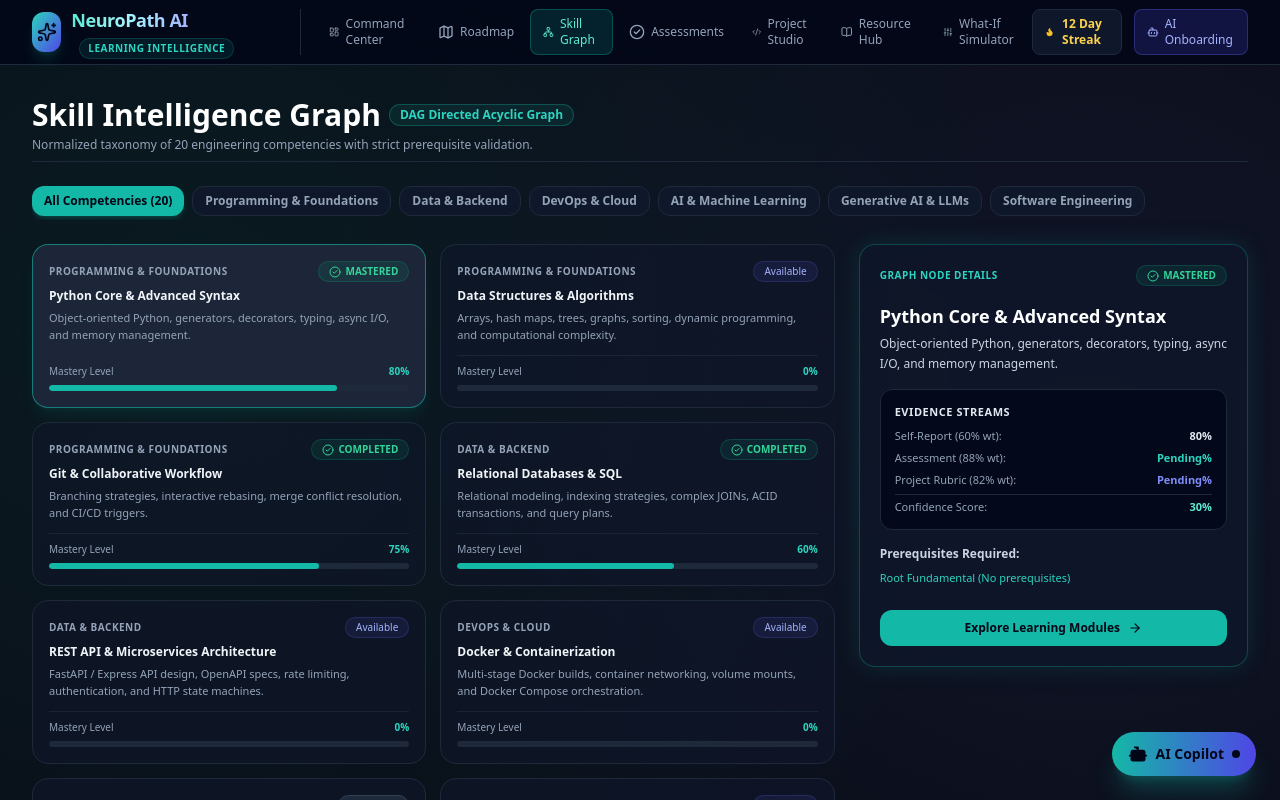
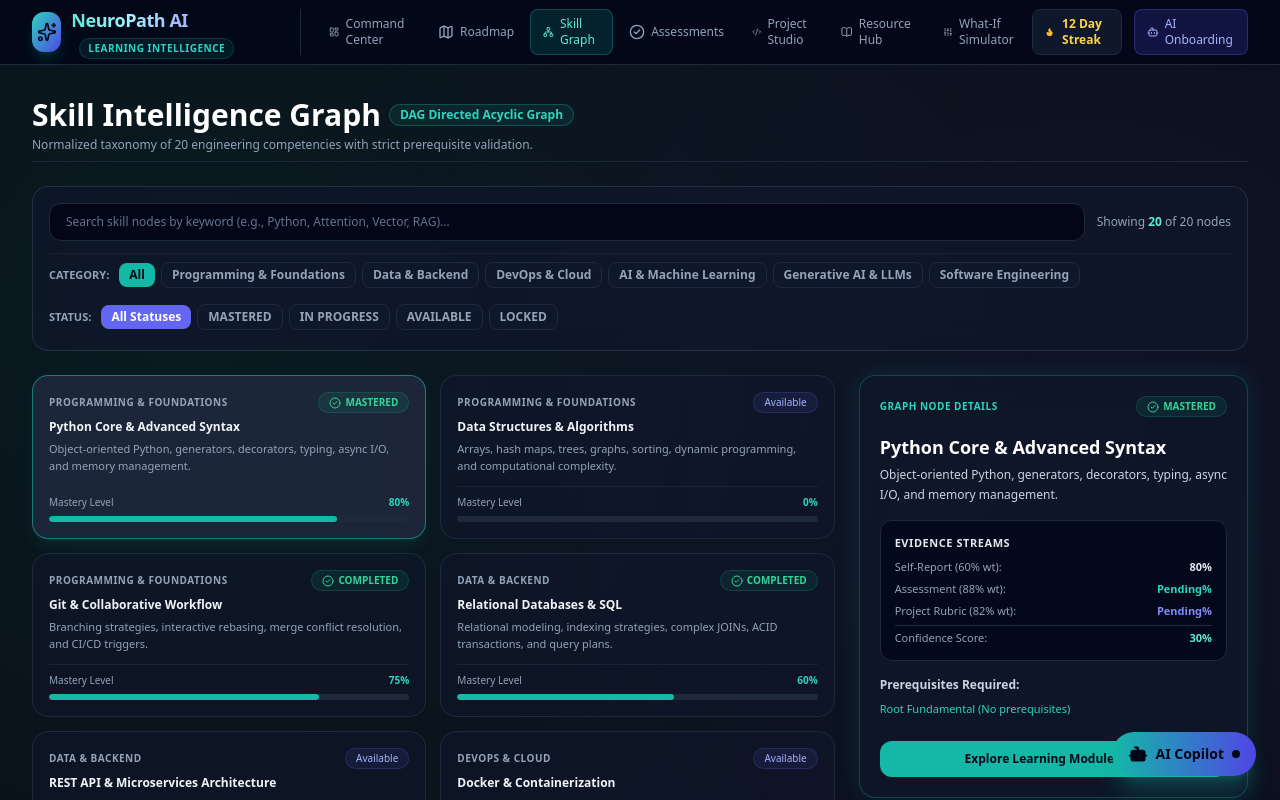
Before and after one commit to architSrivastava123/NeuroPathAI, a Next.js app: page /skills in a window 1280 px wide. Shown: the top 800 px of the page. Built offline with nearby package versions, Linux system fonts and the light colour scheme.

Commit message:
feat(skills): add interactive skill node search and status filter toolbar

```diff
--- a/src/app/skills/page.tsx
+++ b/src/app/skills/page.tsx
@@ -48,9 +48,18 @@ export default function SkillsPage() {
       .finally(() => setLoading(false));
   }, []);
 
-  const filteredSkills = selectedCategory === "ALL"
-    ? skills
-    : skills.filter(s => s.category === selectedCategory);
+  const [searchQuery, setSearchQuery] = useState<string>("");
+  const [selectedStatus, setSelectedStatus] = useState<string>("ALL");
+
+  const filteredSkills = skills.filter((s) => {
+    const matchesCategory = selectedCategory === "ALL" || s.category === selectedCategory;
+    const matchesStatus = selectedStatus === "ALL" || s.userState.status === selectedStatus;
+    const matchesSearch = !searchQuery.trim() ||
+      s.name.toLowerCase().includes(searchQuery.toLowerCase()) ||
+      s.description.toLowerCase().includes(searchQuery.toLowerCase()) ||
+      s.category.toLowerCase().includes(searchQuery.toLowerCase());
+    return matchesCategory && matchesStatus && matchesSearch;
+  });
 
   const getStatusBadge = (status: StepStatus) => {
     switch (status) {
@@ -102,31 +111,70 @@ export default function SkillsPage() {
         </div>
       </div>
 
-      {/* Filter Tabs */}
-      <div className="flex gap-2 overflow-x-auto pb-1">
+      {/* Search & Filter Toolbar */}
+      <div className="space-y-3 p-4 rounded-2xl glass-panel">
+        <div className="flex flex-col sm:flex-row items-center gap-3">
+          <div className="relative flex-1 w-full">
+            <input
+              type="text"
+              value={searchQuery}
+              onChange={(e) => setSearchQuery(e.target.value)}
+              placeholder="Search skill nodes by keyword (e.g., Python, Attention, Vector, RAG)..."
+              className="w-full bg-slate-950 border border-slate-800 rounded-xl px-4 py-2.5 text-xs text-slate-100 placeholder:text-slate-500 focus:outline-none focus:border-teal-500 transition-colors"
+            />
+          </div>
+
+          <div className="text-xs text-slate-400 font-medium shrink-0">
+            Showing <strong className="text-teal-300">{filteredSkills.length}</strong> of {skills.length} nodes
+          </div>
+        </div>
+
+        {/* Categories & Status Filters */}
+        <div className="flex flex-wrap items-center justify-between gap-3 pt-2 border-t border-slate-800/60">
+          <div className="flex items-center gap-1.5 overflow-x-auto pb-1 scrollbar-none">
+            <span className="text-[11px] text-slate-400 font-bold uppercase mr-1">Category:</span>
             <button
               onClick={() => setSelectedCategory("ALL")}
-          className={`px-3 py-1.5 rounded-xl text-xs font-semibold whitespace-nowrap transition-colors ${
+              className={`px-2.5 py-1 rounded-lg text-xs font-semibold whitespace-nowrap transition-colors ${
                 selectedCategory === "ALL"
-              ? "bg-teal-500 text-slate-950 shadow-md shadow-teal-500/20"
+                  ? "bg-teal-500 text-slate-950 shadow-sm"
                   : "bg-slate-900 text-slate-400 hover:text-slate-200 border border-slate-800"
               }`}
             >
-          All Competencies ({skills.length})
+              All
             </button>
             {categories.map((cat) => (
               <button
                 key={cat}
                 onClick={() => setSelectedCategory(cat)}
-            className={`px-3 py-1.5 rounded-xl text-xs font-semibold whitespace-nowrap transition-colors ${
+                className={`px-2.5 py-1 rounded-lg text-xs font-semibold whitespace-nowrap transition-colors ${
                   selectedCategory === cat
-                ? "bg-teal-500 text-slate-950 shadow-md shadow-teal-500/20"
+                    ? "bg-teal-500 text-slate-950 shadow-sm"
                     : "bg-slate-900 text-slate-400 hover:text-slate-200 border border-slate-800"
                 }`}
               >
                 {cat}
               </button>
             ))}
+          </div>
+
+          <div className="flex items-center gap-1.5 overflow-x-auto pb-1 scrollbar-none">
+            <span className="text-[11px] text-slate-400 font-bold uppercase mr-1">Status:</span>
+            {["ALL", "MASTERED", "IN_PROGRESS", "AVAILABLE", "LOCKED"].map((st) => (
+              <button
+                key={st}
+                onClick={() => setSelectedStatus(st)}
+                className={`px-2.5 py-1 rounded-lg text-xs font-semibold whitespace-nowrap transition-colors ${
+                  selectedStatus === st
+                    ? "bg-indigo-500 text-white shadow-sm"
+                    : "bg-slate-900 text-slate-400 hover:text-slate-200 border border-slate-800"
+                }`}
+              >
+                {st === "ALL" ? "All Statuses" : st.replace(/_/g, " ")}
+              </button>
+            ))}
+          </div>
+        </div>
       </div>
 
       {/* Grid of Nodes + Detail Drawer */}
```
Lines whose indentation alone changed are shown as unchanged.
